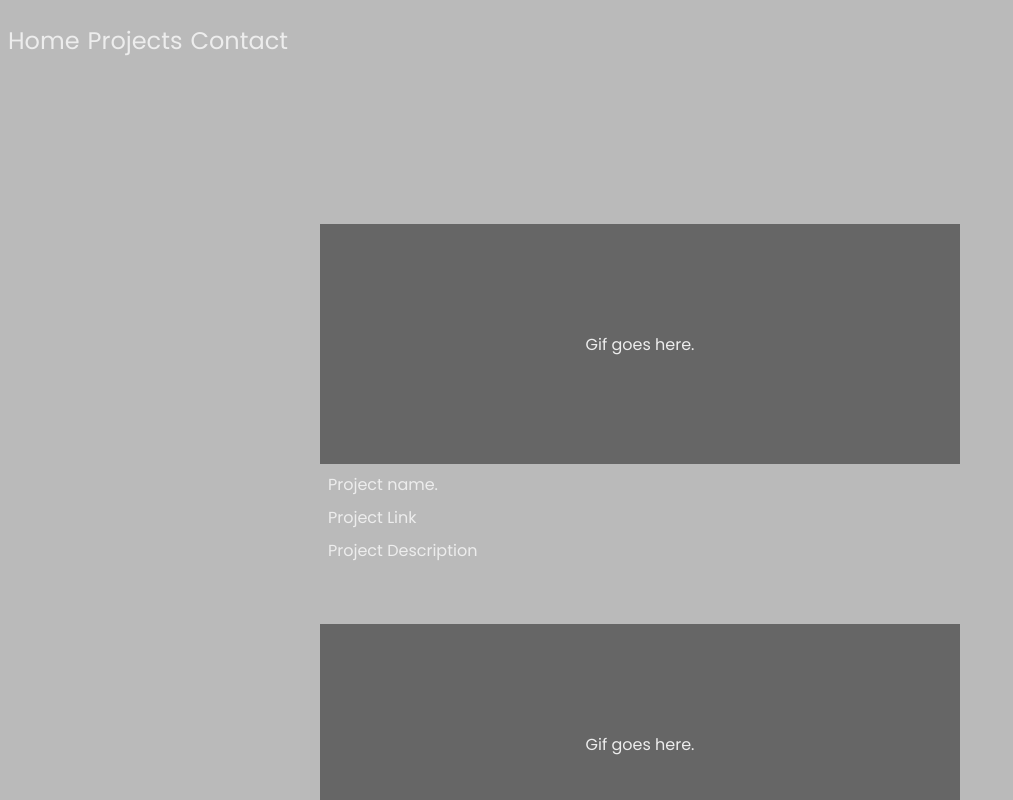
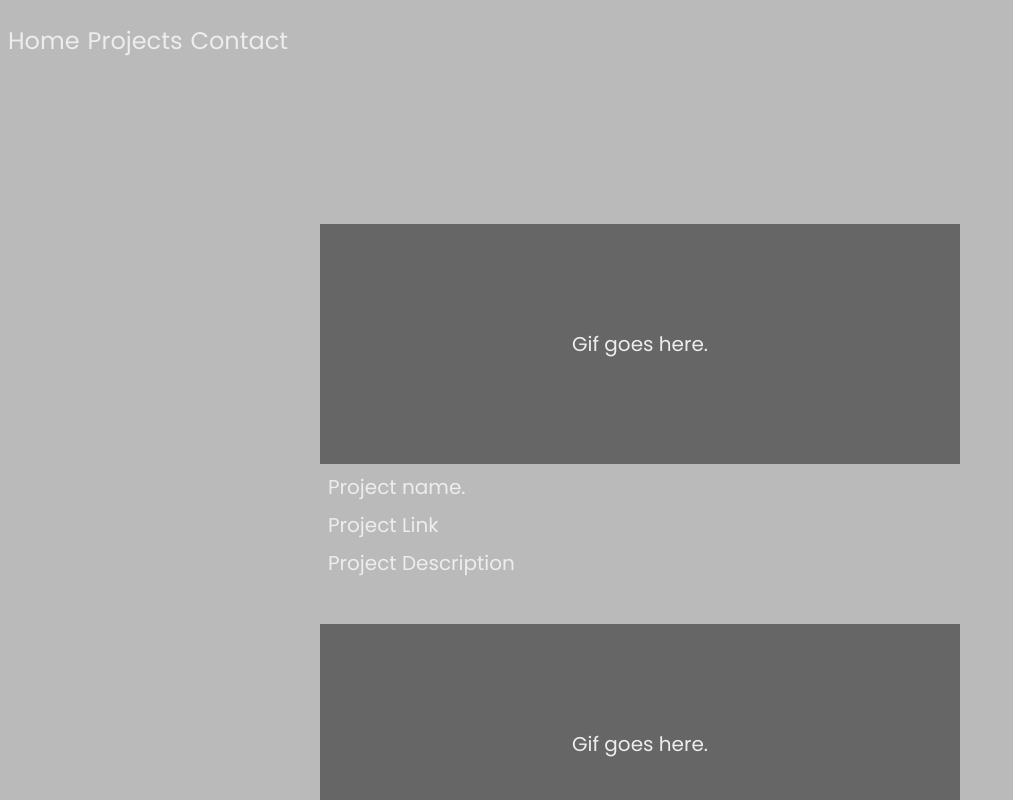
Before and after one commit to ginorios/portfolio, a React app: page /Projects in a window 1280 px wide. Shown: the top 800 px of the page, without its empty margins (0-1013 px from the left). Built offline with nearby package versions, Linux system fonts and the light colour scheme.

Commit message:
Optimize styles

```diff
--- a/src/sass/style.scss
+++ b/src/sass/style.scss
@@ -34,6 +34,7 @@ $fw_bold: 700;
 //--- Font Size ---
 $fs_300: .8125rem;
 $fs_400: .875rem;
+$fs_450: 1.25rem;
 $fs_500: 1.5625rem;
 $fs_600: 1.875rem;
 $fs_700: 2.1875rem;
@@ -46,11 +47,78 @@ $silver: #BABABA;
 
 //--- Mobile ---
 @include m.breakpoint(medium) {
+  //--- Global ---
+  body,
+  .navClose,
+  .navOpen {
+    background: $silver;
+  }
+
+  body,
+  .projLink {
+    color: $light_gray;
+  }
+
+  .menu,
+  .close,
+  .navClose,
+  .navOpen {
+    position: absolute;
+  }
+
+  .menu,
+  .close,
+  .navClose,
+  .navOpen,
+  .header,
+  .section,
+  .footer,
+  .projGif {
+    display: flex;
+  }
+
+  .navClose,
+  .navOpen,
+  .header,
+  .section,
+  .footer,
+  .projGif {
+    justify-content: center;
+  }
+
+  .menu,
+  .close,
+  .navClose,
+  .navOpen,
+  .header,
+  .section,
+  .footer {
+    flex-direction: column;
+  }
+
+  .navClose,
+  .navOpen,
+  .header,
+  .section,
+  .footer {
+    height: 100vh;
+    padding-left: 1rem;
+  }
+
+  .bar,
+  .navClose,
+  .navOpen {
+    transition: all 0.5s ease-in-out;
+  }
+
+  .projGif,
+  .footer {
+    background: $mid_gray;
+  }
+
   //--- Main ---
   body {
     font-family: $ff_primary;
-    color: $light_gray;
-    background: $silver;
     z-index: 0;
     width: 100vw;
   }
@@ -59,9 +127,6 @@ $silver: #BABABA;
   //--- Menu ---
   .menu,
   .close {
-    position: absolute;
-    display: flex;
-    flex-direction: column;
     height: 1.5rem;
     padding: 1rem 0 1rem 1rem;
     z-index: 2;
@@ -71,7 +136,6 @@ $silver: #BABABA;
       color: white;
       width: 2rem;
       height: .3rem;
-      transition: all 0.4s ease-in-out;
     }
 
     .top {
@@ -85,10 +149,6 @@ $silver: #BABABA;
 
   //--- Close Button ---
   .close {
-
-    .bar {
-      transition: all 0.4s ease-in-out;
-    }
 
     .top {
       transform: translateY(10px);
@@ -106,38 +166,15 @@ $silver: #BABABA;
   //--- Navigation ---
   .navClose,
   .navOpen {
-    position: absolute;
-    display: flex;
-    justify-content: center;
-    flex-direction: column;
-    height: 100vh;
     width: 96%;
-    padding-left: 1rem;
-    background: $silver;
     z-index: 1;
   }
   .navClose {
-    transition: all 0.5s ease-in-out;
     transform: translateX(-100%);
     opacity: 0;
   }
 
-  .navOpen {
-    transition: all 0.5s ease-in-out;
-  }
-
   //--- Header ---
-  .header,
-  .section,
-  .footer {
-    display: flex;
-    justify-content: center;
-    flex-direction: column;
-    height: 100vh;
-    padding-left: 1rem;
-
-  }
-
   .header {
     h1 {
       font-size: $fs_600;
@@ -150,11 +187,8 @@ $silver: #BABABA;
     justify-content: flex-start;
 
     .projGif {
-      display: flex;
-      justify-content: center;
       align-items: center;
       height: 30vh;
-      background: $mid_gray;
     }
 
     .projTitle,
@@ -165,18 +199,19 @@ $silver: #BABABA;
 
     .projLink {
       text-decoration: none;
-      color: $light_gray;
     }
-  }
-
-  //--- Footer ---
-  .footer {
-    background: $mid_gray;
   }
 
 }
 
 @include m.breakpoint(large) {
+
+  //--- Global ---
+  p,
+  a {
+    font-size: $fs_450;
+  }
+
   //--- Menu ---
   .menu,
   .close {
@@ -193,7 +228,7 @@ $silver: #BABABA;
     height: 10vh;
     width: 97.8vw;
     transform: translateX(0);
-    opacity: 100;
+    opacity: 1;
     background-color: transparent;
     //border: 1px solid black;
   }
@@ -202,10 +237,6 @@ $silver: #BABABA;
   .header {
     h1 {
       font-size: $fs_800;
-    }
-
-    p {
-      font-size: $fs_500;
     }
 
   }
@@ -221,14 +252,4 @@ $silver: #BABABA;
     }
   }
 
-  //--- Footer ---
-  .footer {
-    p {
-      font-size: $fs_500;
-    }
-  }
-
-
-
-
 }
```
